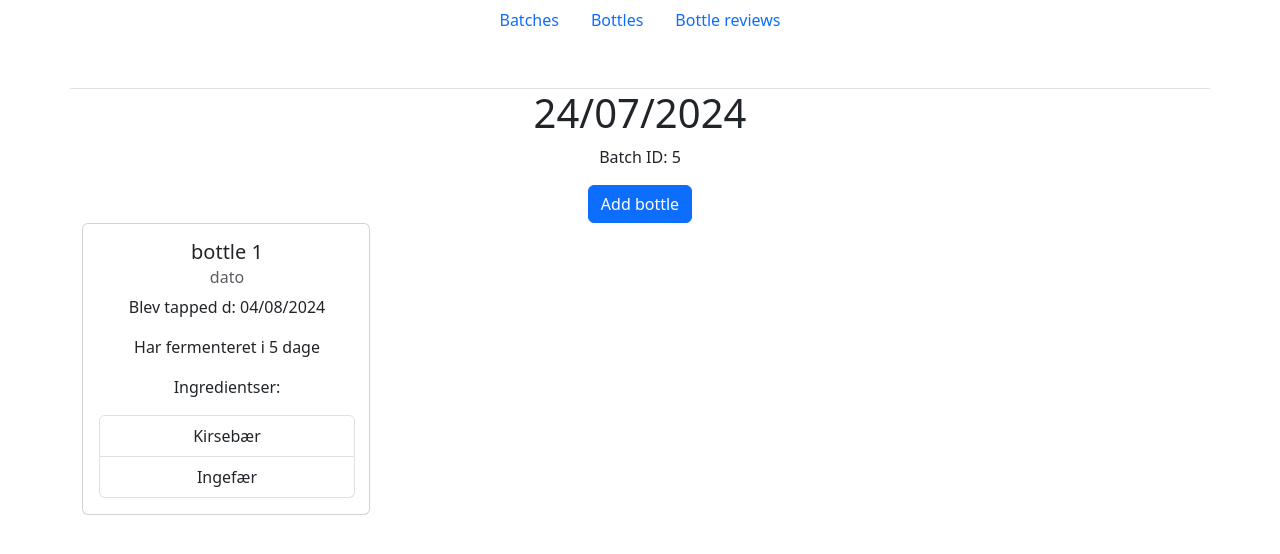
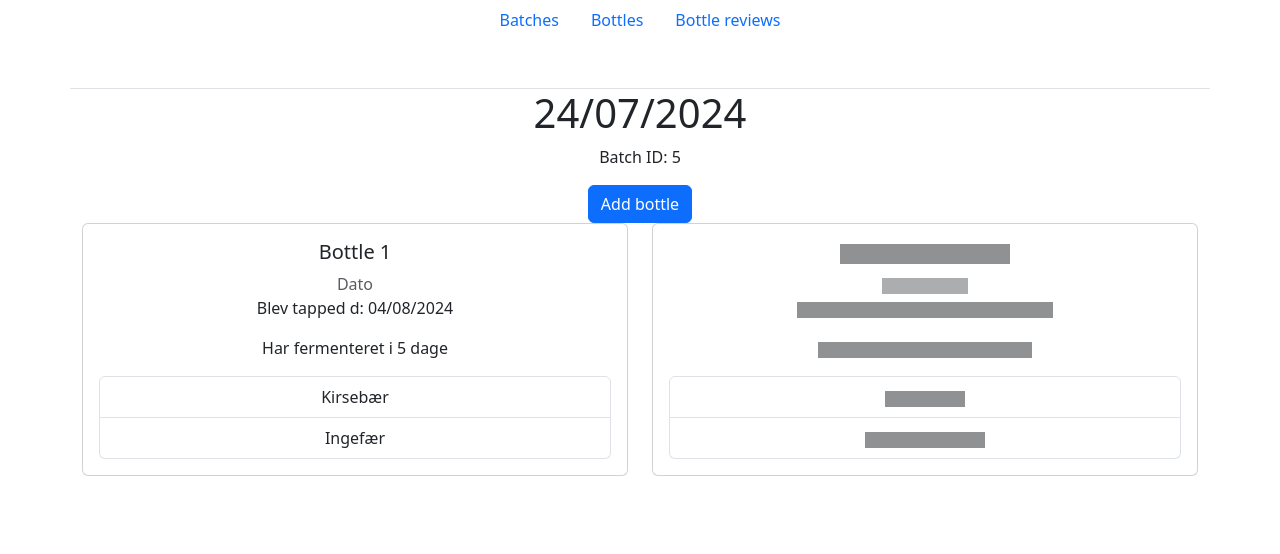
Before and after one commit to HjalteBuch/kombuchafrontend, a React (Create React App) app: page /bottles in a window 1280 px wide. Shown: the top 554 px of the page. Built offline with nearby package versions, Linux system fonts and the light colour scheme; no server answers.

Commit message:
Cleaned up bottle page and added placeholder

```diff
--- /dev/null
+++ b/src/components/BottleCardPlaceholder.js
@@ -0,0 +1,25 @@
+import React from 'react';
+import { Col, Card } from 'react-bootstrap';
+
+const BottleCardPlaceHolder = () => {
+    return (
+        <Col class="mb-4">
+            <Card>
+                <Card.Body>
+                    <Card.Title><span class="placeholder col-4"></span></Card.Title>
+                    <Card.Subtitle class="text-body-secondary"><span class="placeholder col-2"></span></Card.Subtitle>
+                    <Card.Text><span class="placeholder col-6"></span></Card.Text>
+                    <Card.Text><span class="placeholder col-5"></span></Card.Text>
+                    <Card.Text>
+                        <ul class="list-group">
+                            <li class="list-group-item"><span class="placeholder col-2"></span></li>
+                            <li class="list-group-item"><span class="placeholder col-3"></span></li>
+                        </ul>
+                    </Card.Text>
+                </Card.Body>
+            </Card>
+        </Col>
+    );
+};
+
+export default BottleCardPlaceHolder;
--- /dev/null
+++ b/src/components/BottleHolder.js
@@ -0,0 +1,73 @@
+import React, { useEffect, useState } from "react";
+import { Link } from "react-router-dom";
+import BottleCreation from "../pages/bottleCreation";
+import BottleCardPlaceholder from "./BottleCardPlaceholder";
+import { Container, Row, Col, Card, Button } from 'react-bootstrap';
+
+const baseUrl = 'http://localhost:5259';
+
+const BottleHolder = () => {
+    const [bottles, setBottles] = useState([]);
+    const [batches, setBatches] = useState([]);
+
+    const fetchBatches = async () => {
+        const response = await fetch(`${baseUrl}/Batch`);
+        if (response.ok) {
+            const batches = await response.json();
+            setBatches(batches);
+        } else {
+            console.error("Failed to get batches");
+        }
+
+    };
+
+    const fetchBottles = async () => {
+        const response = await fetch(`${baseUrl}/Bottle`);
+        if (response.ok) {
+            const bottles = await response.json();
+            setBottles(bottles);
+        } else {
+            console.error("Failed to get bottles");
+        }
+
+    };
+
+    useEffect(() => {
+        fetchBatches();
+    }, []);
+
+    return (
+        <div class="row border-top mt-5">
+            <h1>24/07/2024</h1>
+            <p>Batch ID: 5</p>
+            <Link to="/BottleCreation" render={BottleCreation}>
+                <Button class="btn btn-primary">Add bottle</Button>
+            </Link>
+            <Container>
+                <Row class="juhstify-content-center">
+                    <Col class="mb-4">
+                        <Card>
+                            <Card.Body>
+                                <Card.Title>Bottle 1</Card.Title>
+                                <Card.Subtitle class="text-body-secondary">Dato</Card.Subtitle>
+                                <Card.Text>Blev tapped d: 04/08/2024</Card.Text>
+                                <Card.Text>Har fermenteret i 5 dage</Card.Text>
+                                <Card.Text>
+                                    <ul class="list-group">
+                                        <li class="list-group-item">Kirsebær</li>
+                                        <li class="list-group-item">Ingefær</li>
+                                    </ul>
+                                </Card.Text>
+                            </Card.Body>
+                        </Card>
+                    </Col>
+                    <BottleCardPlaceholder />
+                </Row>
+            </Container>
+            <div class="bottles">
+            </div>
+        </div>
+    );
+};
+
+export default BottleHolder;
--- a/src/pages/bottles.js
+++ b/src/pages/bottles.js
@@ -1,48 +1,11 @@
-import React, { useEffect, useState } from "react";
-import { Button } from "react-bootstrap";
-import { Link } from "react-router-dom";
-import BottleCreation from "./bottleCreation";
+import BottleHolder from '../components/BottleHolder';
 
 const baseUrl = 'http://localhost:5259';
 
 const Bottles = () => {
-    const [bottles, setBottles] = useState([]);
-
-    useEffect(() => {
-        const fetchBottles = async () => {
-            const response = await fetch(`${baseUrl}/Bottle`);
-            const bottles = await response.json();
-            setBottles(bottles);
-        };
-        fetchBottles();
-    }, []);
-
     return (
         <div class="container text-center">
-            <div class="row border-top mt-5">
-                <h1>24/07/2024</h1>
-                <p>Batch ID: 5</p>
-                <Link to="/BottleCreation" render={BottleCreation}>
-                <Button class="btn btn-primary">Add bottle</Button>
-                </Link>
-                <div class="col">
-                    <div class="card" style={{width: "18rem"}} >
-                        <div class="card-body" style={{width: "18rem"}} >
-                            <h5 class="card-title">bottle 1</h5>
-                            <h6 class="card-subtitle mb-2 text-body-secondary">dato</h6>
-                            <p class="card-text">Blev tapped d: 04/08/2024</p>
-                            <p class="card-text">Har fermenteret i 5 dage</p>
-                            <p class="card-text">Ingredientser:</p>
-                            <ul class="list-group">
-                                <li class="list-group-item">Kirsebær</li>
-                                <li class="list-group-item">Ingefær</li>
-                            </ul>
-                        </div>
-                    </div>
-                </div>
-                <div class="bottles">
-                </div>
-            </div>
+            <BottleHolder />
         </div>
     );
 };
```
